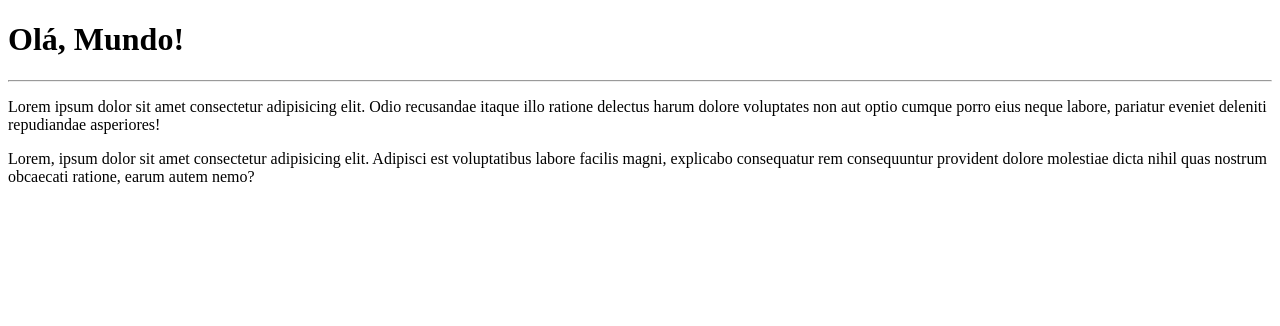
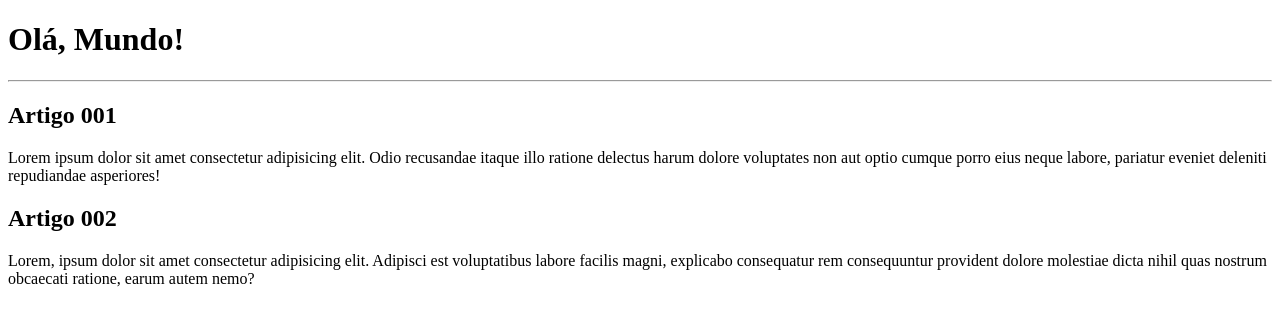
Before and after one commit to Rodri-Souza/Ola-Mundo, a plain HTML site: page site-exemplo/index.html in a window 1280 px wide. Drawn offline with Linux system fonts and the light colour scheme.

Commit message:
update index

```diff
--- a/site-exemplo/index.html
+++ b/site-exemplo/index.html
@@ -1,15 +1,28 @@
 <!DOCTYPE html>
 <html lang="en">
+
 <head>
   <meta charset="UTF-8">
   <meta http-equiv="X-UA-Compatible" content="IE=edge">
   <meta name="viewport" content="width=device-width, initial-scale=1.0">
   <title>Meu primeiro site em repositório</title>
 </head>
+
 <body>
-  <h1>Olá, Mundo!</h1>
-  <hr>
-  <p>Lorem ipsum dolor sit amet consectetur adipisicing elit. Odio recusandae itaque illo ratione delectus harum dolore voluptates non aut optio cumque porro eius neque labore, pariatur eveniet deleniti repudiandae asperiores!</p>
-  <p>Lorem, ipsum dolor sit amet consectetur adipisicing elit. Adipisci est voluptatibus labore facilis magni, explicabo consequatur rem consequuntur provident dolore molestiae dicta nihil quas nostrum obcaecati ratione, earum autem nemo?</p>
+  <main>
+    <header>
+      <h1>Olá, Mundo!</h1>
+    </header>
+    <hr>
+    <article>
+      <h2>Artigo 001</h2>
+      <p>Lorem ipsum dolor sit amet consectetur adipisicing elit. Odio recusandae itaque illo ratione delectus harum dolore voluptates non aut optio cumque porro eius neque labore, pariatur eveniet deleniti repudiandae asperiores!</p>
+    </article>
+    <article>
+      <h2>Artigo 002</h2>
+      <p>Lorem, ipsum dolor sit amet consectetur adipisicing elit. Adipisci est voluptatibus labore facilis magni, explicabo consequatur rem consequuntur provident dolore molestiae dicta nihil quas nostrum obcaecati ratione, earum autem nemo?</p>
+    </article>
+  </main>
 </body>
+
 </html>
```
